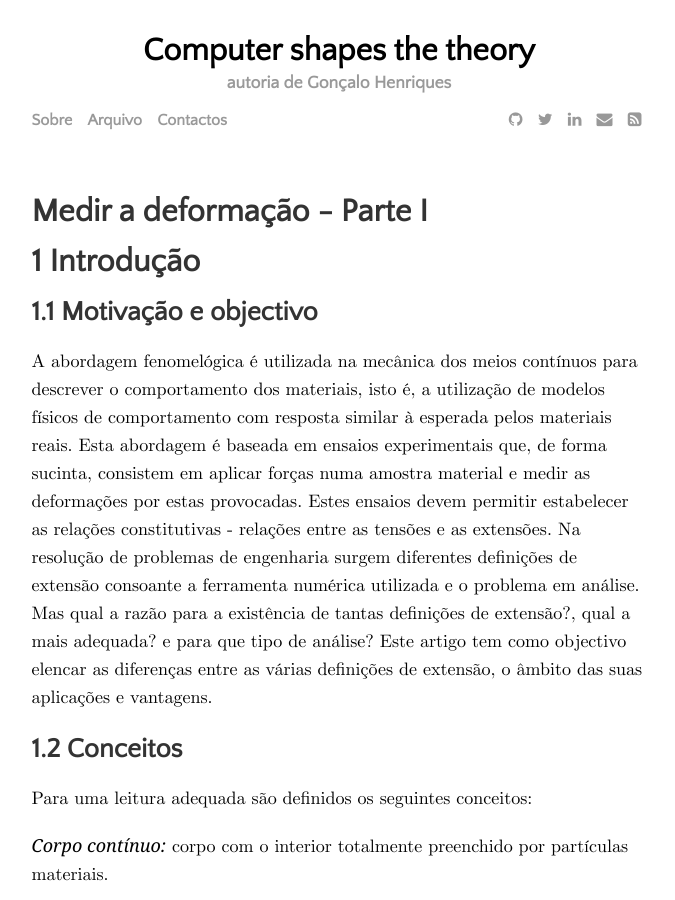
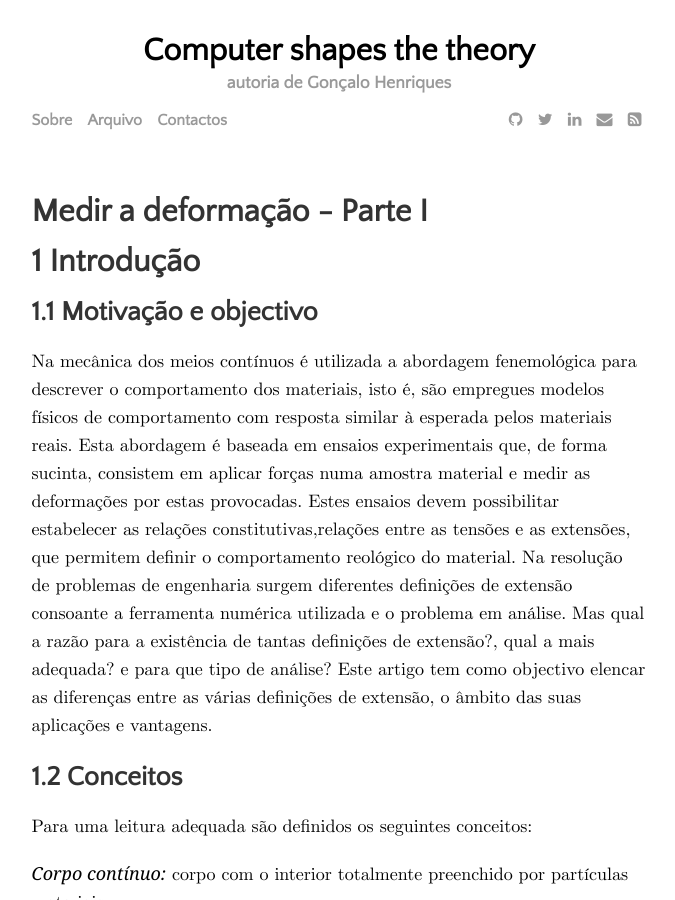
Before and after one commit to gonhen/gonhen.github.io, a Jekyll site: the page built from _posts/2019-10-11-deformation.md, in a window 1280 px wide and 900 px high. Shown: the whole window, without its empty margins (301-976 px from the left). Built offline with Jekyll 4.4.1, drawn with Linux system fonts in a browser that asks for light colours; some web fonts are replaced; formulas are drawn with MathJax 3.

Commit message:
alterção na introdução

```diff
--- a/_posts/2019-10-11-deformation.md
+++ b/_posts/2019-10-11-deformation.md
@@ -10,13 +10,14 @@ image:
 
 ## 1.1 Motivação e objectivo
 
-A abordagem fenomelógica é utilizada na mecânica dos meios contínuos para
-descrever o comportamento dos materiais, isto é, a utilização de modelos físicos
+Na mecânica dos meios contínuos é utilizada a abordagem fenemológica para
+descrever o comportamento dos materiais, isto é, são empregues modelos físicos
 de comportamento com resposta similar à esperada pelos materiais reais. Esta
 abordagem é baseada em ensaios experimentais que, de forma sucinta, consistem em
 aplicar forças numa amostra material e medir as deformações por estas
-provocadas. Estes ensaios devem permitir estabelecer as relações constitutivas -
-relações entre as tensões e as extensões.
+provocadas. Estes ensaios devem possibilitar estabelecer as relações
+constitutivas,relações entre as tensões e as extensões, que permitem definir o
+comportamento reológico do material.
 Na resolução de problemas de engenharia surgem diferentes definições de
 extensão consoante a ferramenta numérica utilizada e o problema em análise. Mas
 qual a razão para a existência de tantas definições de extensão?, qual a mais
```
